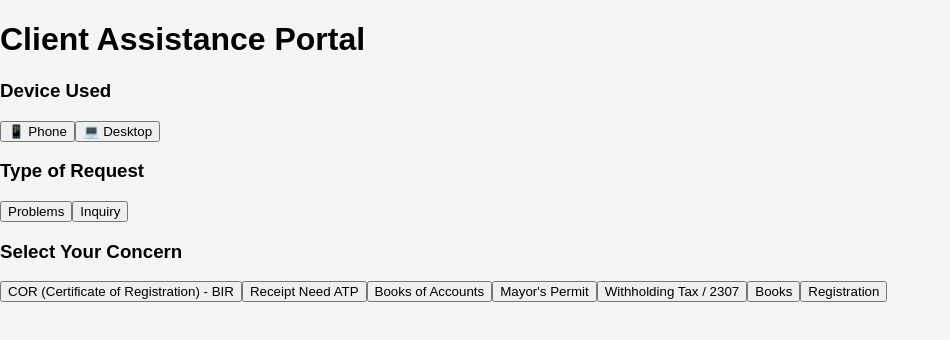
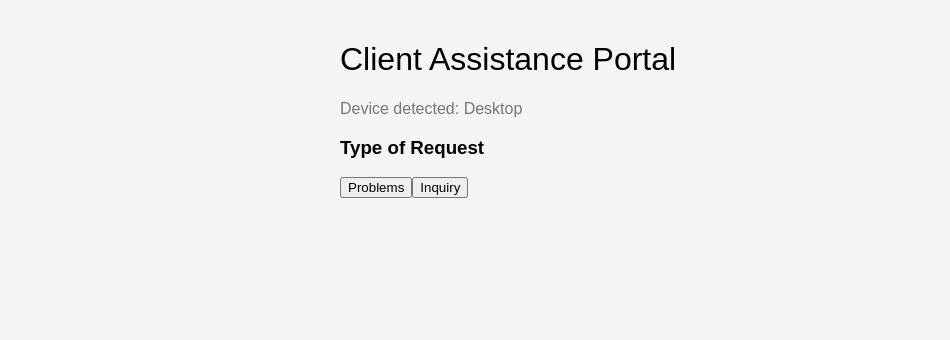
Before and after one commit to LICPrintingShop/DRPAU, a Next.js app: page /client in a window 1280 px wide. Shown: the top 340 px of the page, without its empty margins (0-950 px from the left). Built offline with nearby package versions, Linux system fonts and the light colour scheme.

Commit message:
Update page.jsx

```diff
--- a/app/client/page.jsx
+++ b/app/client/page.jsx
@@ -1,6 +1,6 @@
 "use client"
 
-import { useState } from "react"
+import { useEffect, useState } from "react"
 import DeviceSelector from "../../components/DeviceSelector"
 import RequestType from "../../components/RequestType"
 import ConcernButtons from "../../components/ConcernButtons"
@@ -11,34 +11,104 @@ export default function ClientPage(){
 const [device,setDevice] = useState("")
 const [type,setType] = useState("")
 const [concern,setConcern] = useState("")
+const [ticketID,setTicketID] = useState("")
+
+// AUTO DETECT DEVICE
+useEffect(()=>{
+
+const width = window.innerWidth
+
+if(width <= 768){
+setDevice("Mobile")
+}else{
+setDevice("Desktop")
+}
+
+},[])
 
 return(
 
-<div>
+<div style={{
+maxWidth:"600px",
+margin:"auto",
+padding:"20px",
+fontFamily:"Arial"
+}}>
 
-<h1>Client Assistance Portal</h1>
+<h1 style={{fontWeight:"500"}}>
+Client Assistance Portal
+</h1>
 
-<DeviceSelector
-device={device}
-setDevice={setDevice}
-/>
+<p style={{color:"#777"}}>
+Device detected: {device}
+</p>
+
+{/* REQUEST TYPE */}
 
 <RequestType
 type={type}
 setType={setType}
 />
 
+{/* SHOW CONCERNS ONLY IF PROBLEM OR INQUIRY */}
+
+{(type === "problem" || type === "inquiry") && (
+
 <ConcernButtons
 concern={concern}
 setConcern={setConcern}
 />
 
+)}
+
+{/* STATUS CHECK */}
+
+{type === "status" && (
+
+<div style={{marginTop:"20px"}}>
+
+<h3>Check Ticket Status</h3>
+
+<input
+placeholder="Enter Ticket ID"
+value={ticketID}
+onChange={(e)=>setTicketID(e.target.value)}
+style={{
+padding:"10px",
+width:"100%",
+border:"1px solid #ccc",
+borderRadius:"6px"
+}}
+/>
+
+<button
+style={{
+marginTop:"10px",
+padding:"10px",
+width:"100%",
+border:"none",
+background:"#111",
+color:"white",
+borderRadius:"6px"
+}}
+>
+Check Status
+</button>
+
+</div>
+
+)}
+
+{/* SUMMARY */}
+
 {concern && (
+
 <TicketSummary
 device={device}
 type={type}
 concern={concern}
 />
+
 )}
 
 </div>
```
